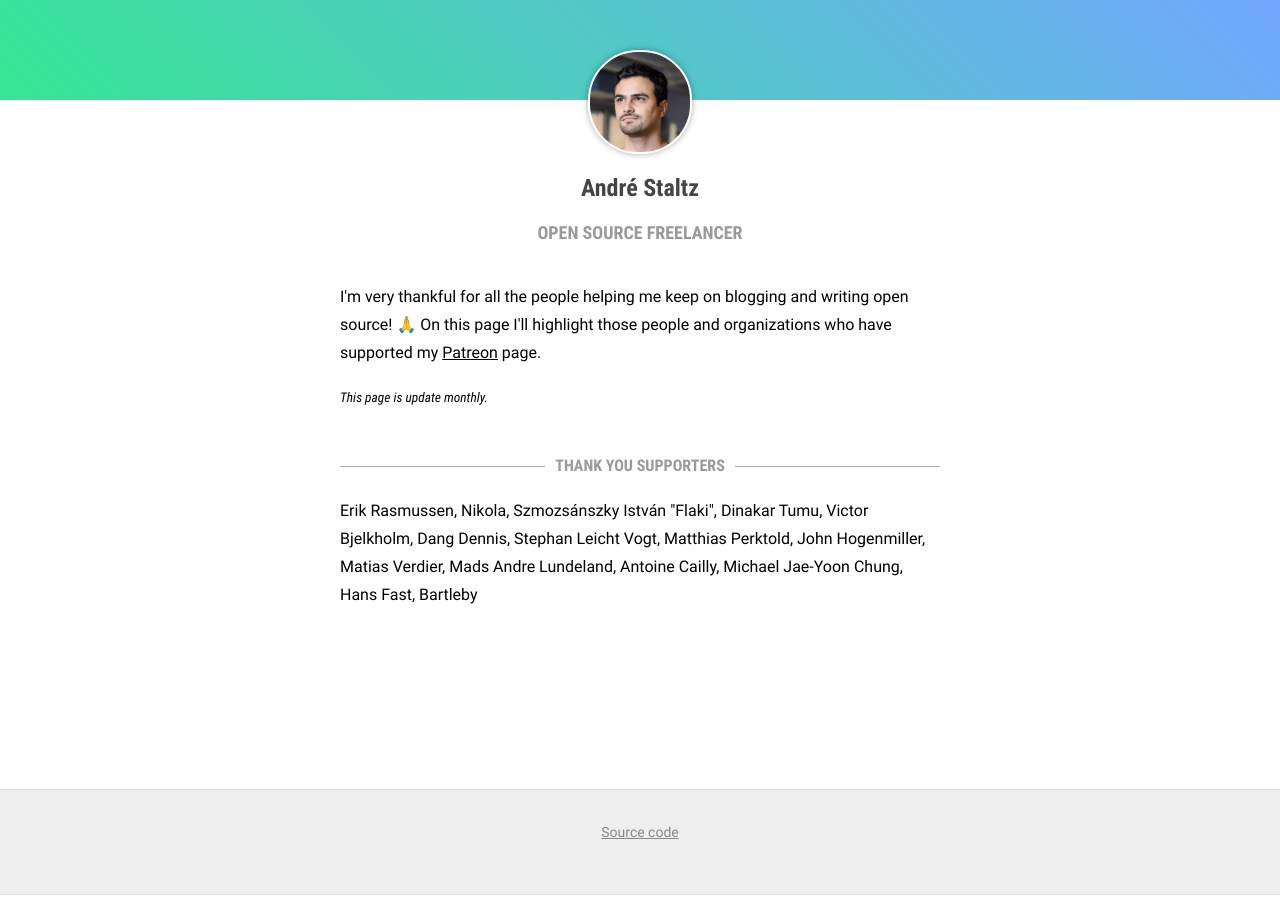
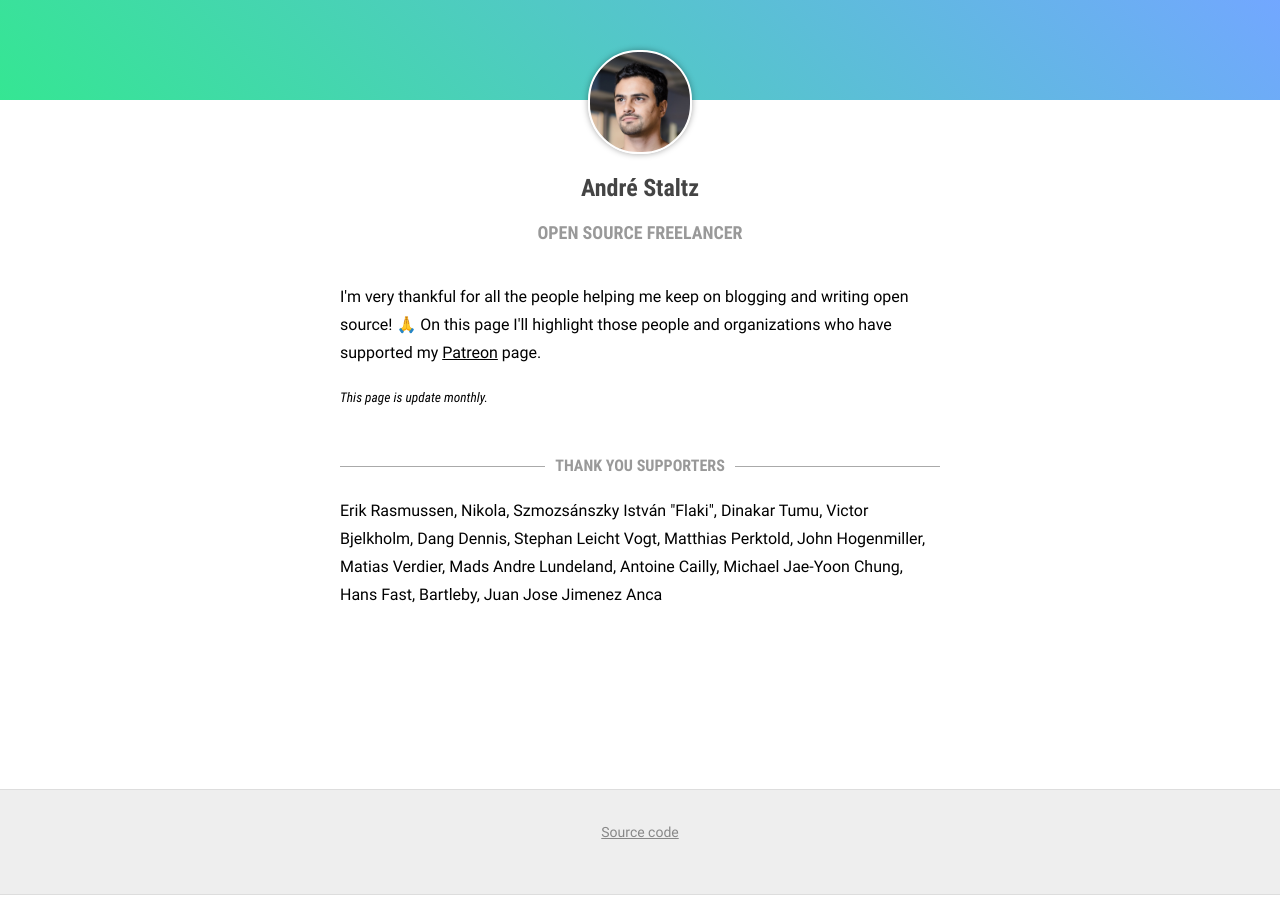
Before and after one commit to staltz/staltz.com, a Jekyll site: the page built from thanks.html, in a window 1280 px wide. Built offline with Jekyll 4.4.1, drawn with Linux system fonts in a browser that asks for light colours; nearby versions of some CDN libraries.

Commit message:
update thanks page

```diff
--- a/thanks.html
+++ b/thanks.html
@@ -16,6 +16,6 @@ layout: blank
 
       <h2 id="supporters" class="hr"><span class="hr">THANK YOU SUPPORTERS</span></h2>
 
-      <p>Erik Rasmussen, Nikola, Szmozsánszky István "Flaki", Dinakar Tumu, Victor Bjelkholm, Dang Dennis, Stephan Leicht Vogt, Matthias Perktold, John Hogenmiller, Matias Verdier, Mads Andre Lundeland, Antoine Cailly, Michael Jae-Yoon Chung, Hans Fast, Bartleby</p>
+      <p>Erik Rasmussen, Nikola, Szmozsánszky István "Flaki", Dinakar Tumu, Victor Bjelkholm, Dang Dennis, Stephan Leicht Vogt, Matthias Perktold, John Hogenmiller, Matias Verdier, Mads Andre Lundeland, Antoine Cailly, Michael Jae-Yoon Chung, Hans Fast, Bartleby, Juan Jose Jimenez Anca</p>
 
     </div>
```
